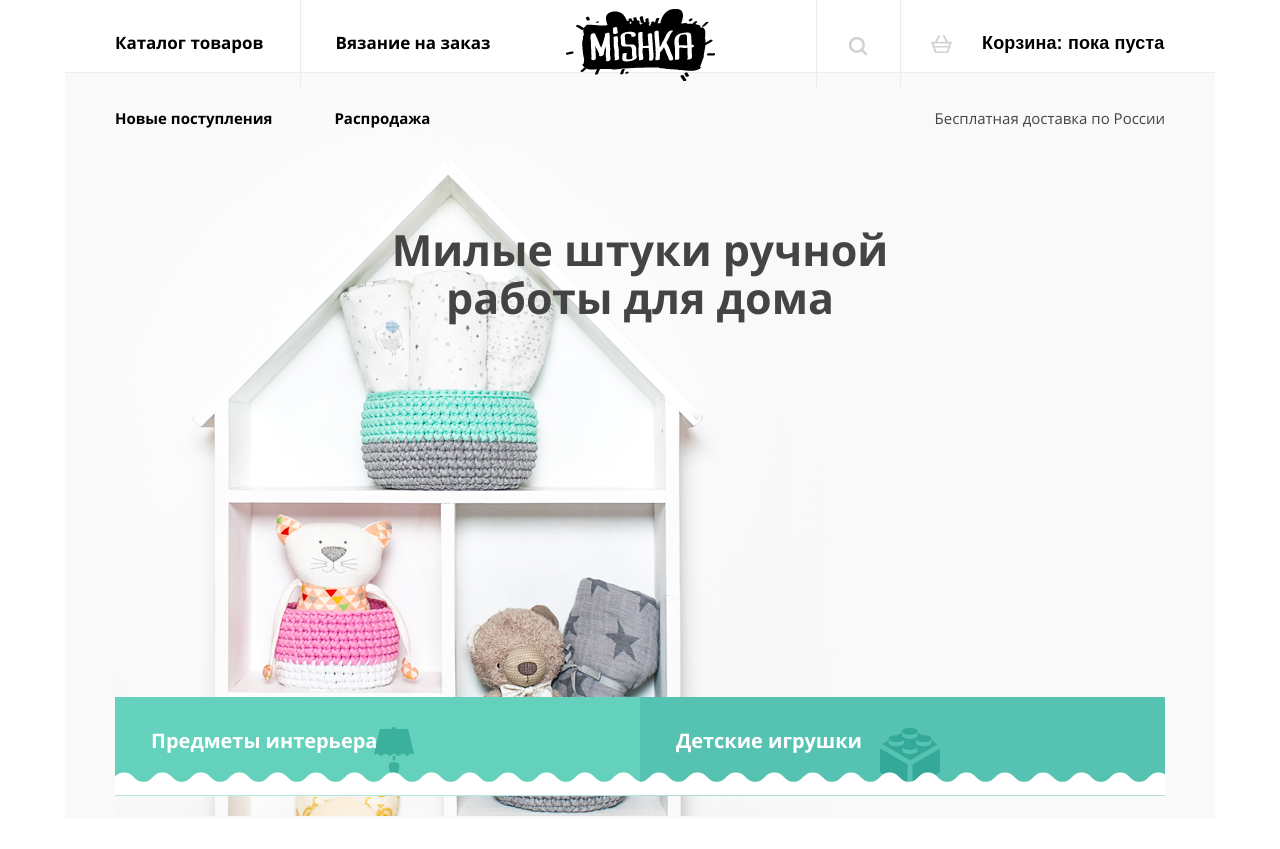
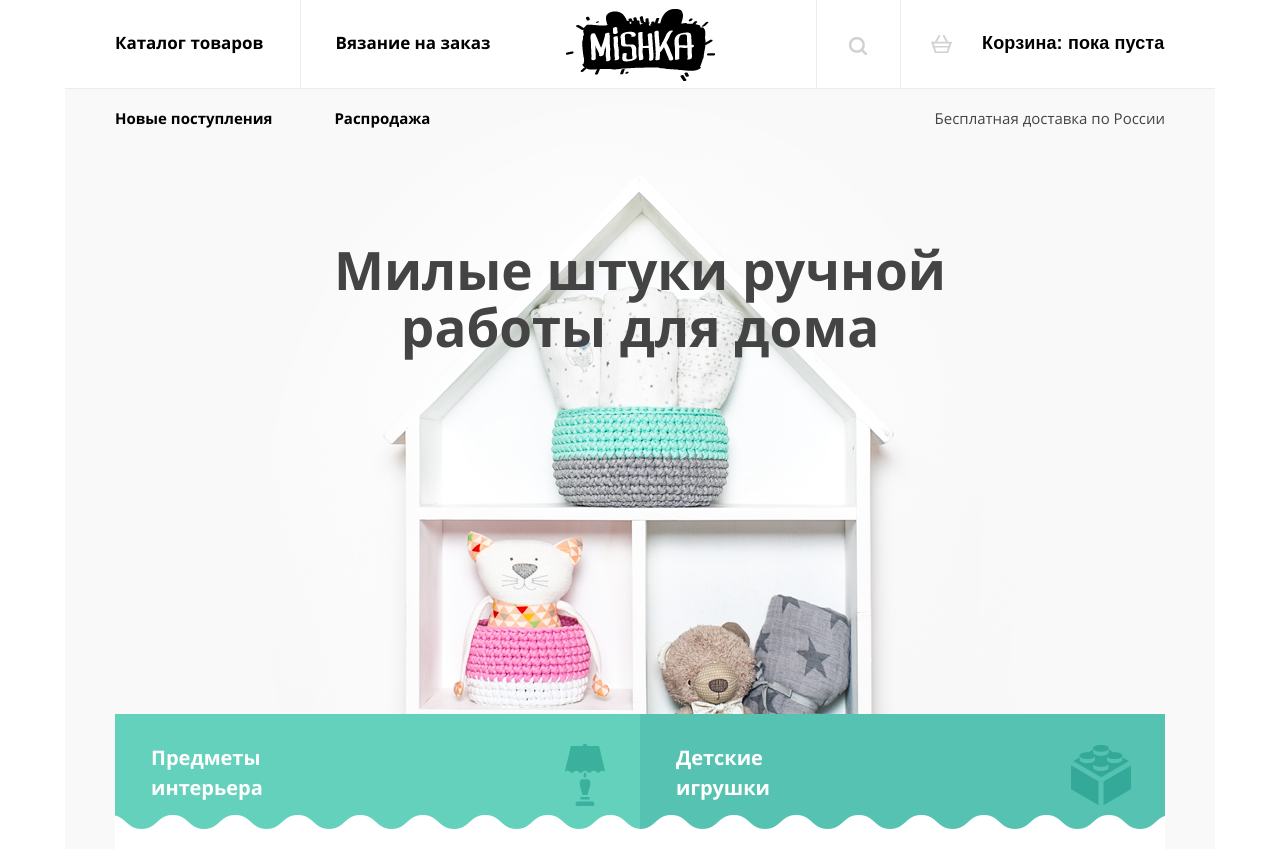
Before and after one commit to maximshigaev/mishka, a React (Create React App) app: page / in a window 1280 px wide. Before the commit the page ends 819 px from the top, so only its background shows below. Built offline with nearby package versions, Linux system fonts and the light colour scheme.

Commit message:
add desktop styles for the Intro component

```diff
--- a/src/components/Intro/intro.scss
+++ b/src/components/Intro/intro.scss
@@ -14,6 +14,11 @@
     min-height: 746px;
   }
 
+  @media (min-width: $desktopWidth) {
+    padding-top: 152px;
+    background-position: 142px -2px;
+  }
+
   &__title {
     font-size: 27px;
     font-weight: bold;
@@ -24,6 +29,11 @@
 
     @media (min-width: $tabletWidth) {
       font-size: 43px;
+    }
+
+    @media (min-width: $desktopWidth) {
+      font-size: 53px;
+      line-height: 1.08;
     }
   }
 
@@ -40,6 +50,10 @@
       margin-top: 376px;
       font-size: 20px;
       line-height: 1.5;
+    }
+
+    @media (min-width: $desktopWidth) {
+      margin-top: 359px;
     }
   }
 
@@ -58,14 +72,24 @@
       padding-bottom: 40px;
     }
 
+    @media (min-width: $desktopWidth) {
+      padding-bottom: 46px;
+      padding-right: 305px;
+    }
+
     &--interior {
       background-image: url($imagesPath + 'interior-icon.png');
       background-color: #63d1bb;
       background-position: 245px 23px;
 
       @media (min-width: $tabletWidth) {
-        background-image: url($imagesPath + 'wave-background.png'), url($imagesPath + 'interior-icon.png');
+        background-image: url($imagesPath + 'wave-background-tablet.png'), url($imagesPath + 'interior-icon.png');
         background-position: -10px bottom, 259px 30px;
+      }
+
+      @media (min-width: $desktopWidth) {
+        background-image: url($imagesPath + 'wave-background-desktop.png'), url($imagesPath + 'interior-icon.png');
+        background-position: -36px bottom, 450px 30px;
       }
     }
 
@@ -75,8 +99,13 @@
       background-position: 234px 20px;
 
       @media (min-width: $tabletWidth) {
-        background-image: url($imagesPath + 'wave-background.png'), url($imagesPath + 'toys-icon.png');
+        background-image: url($imagesPath + 'wave-background-tablet.png'), url($imagesPath + 'toys-icon.png');
         background-position: 0px bottom, 240px 31px;
+      }
+
+      @media (min-width: $tabletWidth) {
+        background-image: url($imagesPath + 'wave-background-desktop.png'), url($imagesPath + 'toys-icon.png');
+        background-position: 0px bottom, 431px 31px;
       }
     }
   }
@@ -88,5 +117,9 @@
     @media (min-width: $tabletWidth) {
       margin-top: -61px;
     }
+
+    @media (min-width: $desktopWidth) {
+      margin-top: -45px;
+    }
   }
 }
```
Also changed, not shown: src/images/wave-background-desktop.png (added), src/images/wave-background-tablet.png (renamed from src/images/wave-background.png).
